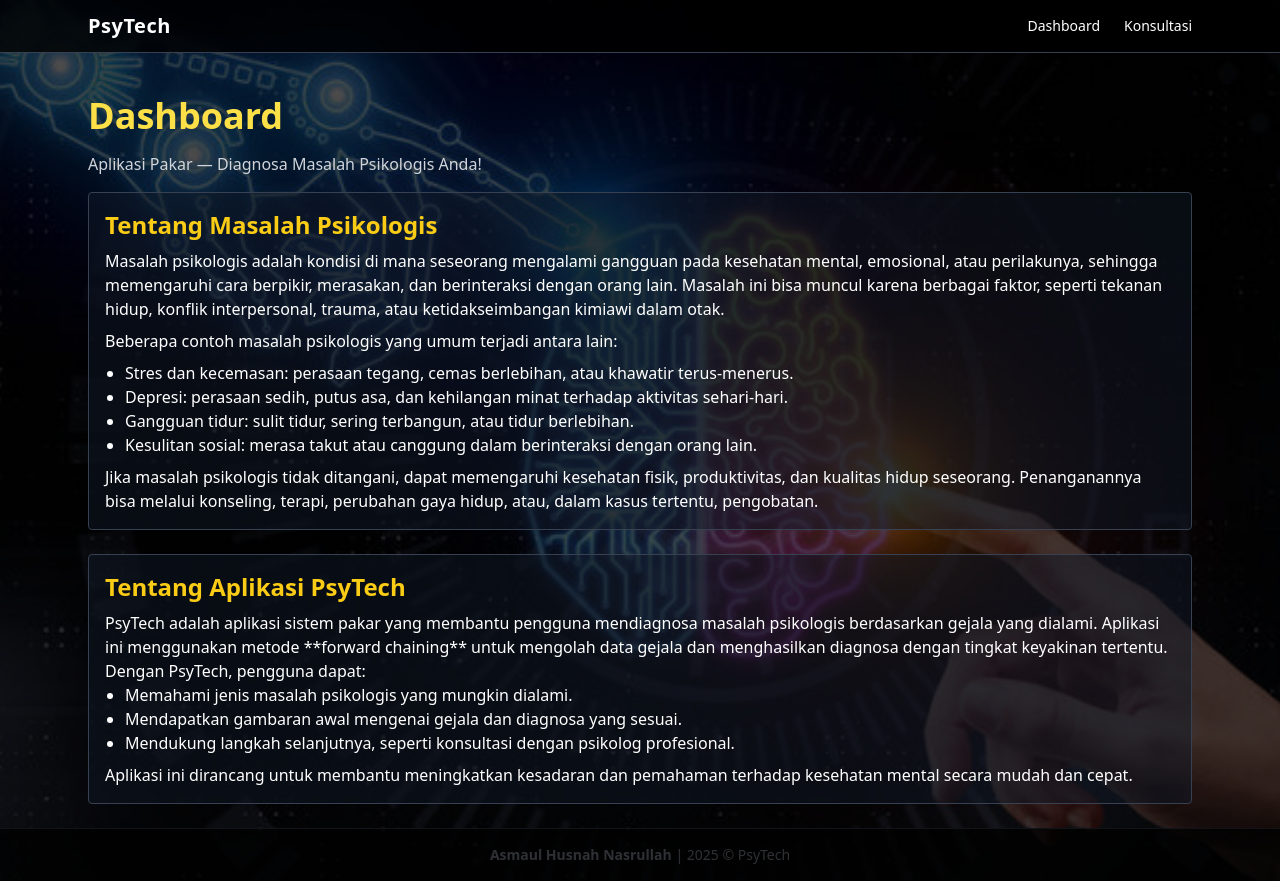
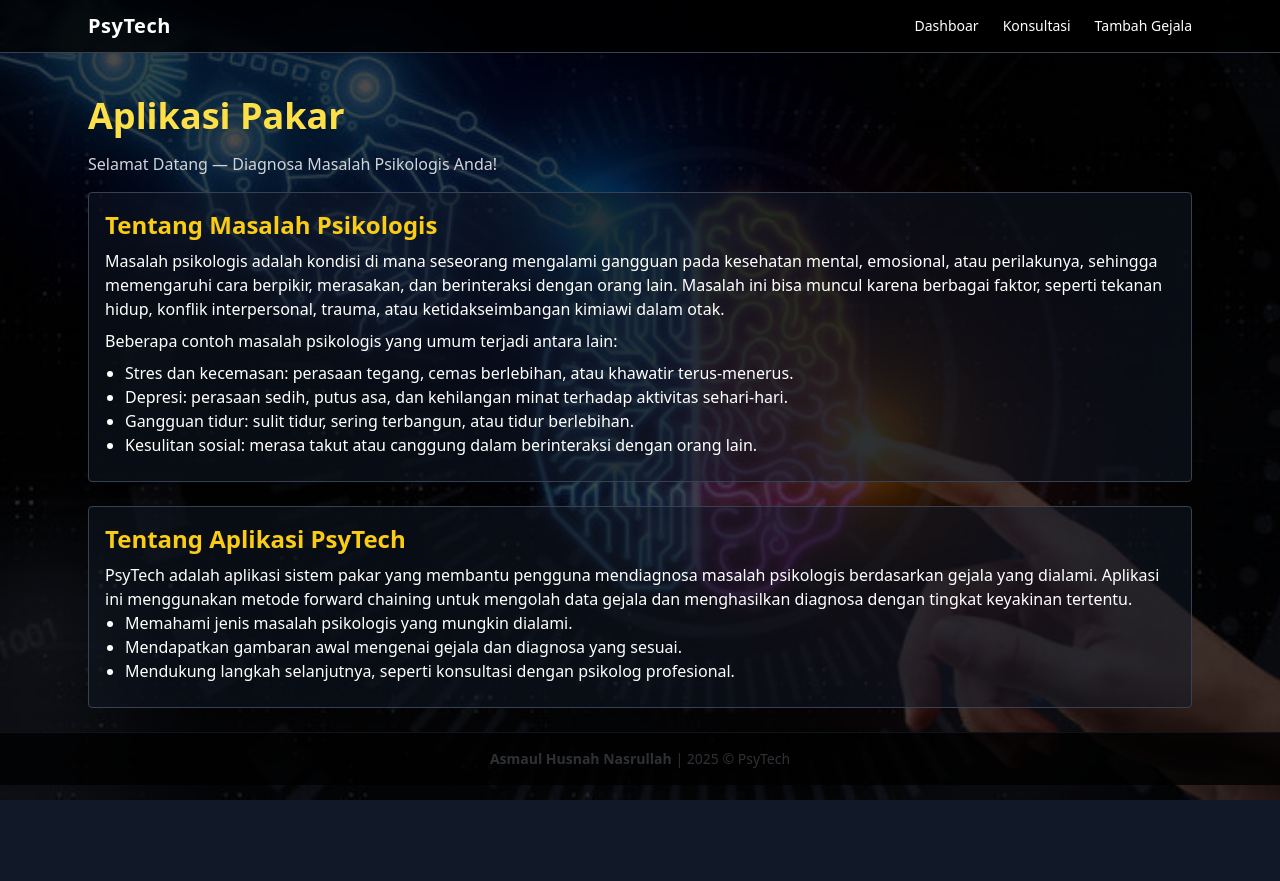
Before and after one commit to asmaulhusnel/ExpertSystem-PsyTech, a React (Vite) app: page / in a window 1280 px wide. After the commit the page ends 800 px from the top, so only its background shows below. Built offline with nearby package versions, Linux system fonts and the light colour scheme.

Commit message:
Update App.jsx

```diff
--- a/src/App.jsx
+++ b/src/App.jsx
@@ -69,6 +69,8 @@ export default function App() {
   const [result, setResult] = useState(null);
   const [page, setPage] = useState("dashboard");
 
+  const [newSymptomText, setNewSymptomText] = useState("");
+
   function toggleSymptom(id) {
     setSelectedSymptoms((s) =>
       s.includes(id) ? s.filter((x) => x !== id) : [...s, id]
@@ -84,6 +86,16 @@ export default function App() {
   function reset() {
     setSelectedSymptoms([]);
     setResult(null);
+  }
+
+  function addSymptom(e) {
+    e.preventDefault();
+    if (!newSymptomText.trim()) return alert("Masukkan teks gejala.");
+    const id = "s" + (kb.symptoms.length + 1 + Math.floor(Math.random() * 1000));
+    const newSym = { id, text: newSymptomText.trim() };
+    setKb((k) => ({ ...k, symptoms: [...k.symptoms, newSym] }));
+    setNewSymptomText("");
+    alert("Gejala berhasil ditambahkan (disimpan sementara).");
   }
 
   const symptomMap = {};
@@ -102,8 +114,9 @@ export default function App() {
         <div className="max-w-6xl mx-auto px-6 py-3 flex justify-between items-center">
           <div className="text-xl font-bold tracking-wide">PsyTech</div>
           <div className="flex space-x-6 text-sm">
-            <button onClick={() => setPage("dashboard")} className="hover:text-yellow-400 transition">Dashboard</button>
+            <button onClick={() => setPage("dashboard")} className="hover:text-yellow-400 transition">Dashboar</button>
             <button onClick={() => setPage("konsultasi")} className="hover:text-yellow-400 transition">Konsultasi</button>
+            <button onClick={() => setPage("tambah-gejala")} className="hover:text-yellow-400 transition">Tambah Gejala</button>
           </div>
         </div>
       </header>
@@ -112,9 +125,9 @@ export default function App() {
         {/* Dashboard Page */}
         {page === "dashboard" && (
           <section>
-            <h1 className="text-4xl font-bold mb-4 text-yellow-300">Dashboard</h1>
+            <h1 className="text-4xl font-bold mb-4 text-yellow-300">Aplikasi Pakar</h1>
             <p className="mb-4 text-gray-300">
-              Aplikasi Pakar — Diagnosa Masalah Psikologis Anda!
+             Selamat Datang — Diagnosa Masalah Psikologis Anda!
             </p>
 
             {/* Penjelasan Masalah Psikologis */}
@@ -130,28 +143,19 @@ export default function App() {
                 <li>Gangguan tidur: sulit tidur, sering terbangun, atau tidur berlebihan.</li>
                 <li>Kesulitan sosial: merasa takut atau canggung dalam berinteraksi dengan orang lain.</li>
               </ul>
-              <p>
-                Jika masalah psikologis tidak ditangani, dapat memengaruhi kesehatan fisik, produktivitas, dan kualitas hidup seseorang. Penanganannya bisa melalui konseling, terapi, perubahan gaya hidup, atau, dalam kasus tertentu, pengobatan.
-              </p>
             </div>
 
             {/* Penjelasan tentang aplikasi PsyTech */}
             <div className="mb-6 p-4 bg-gray-900/50 rounded border border-gray-700">
               <h2 className="text-2xl font-semibold mb-2 text-yellow-400">Tentang Aplikasi PsyTech</h2>
               <p>
-                PsyTech adalah aplikasi sistem pakar yang membantu pengguna mendiagnosa masalah psikologis berdasarkan gejala yang dialami. Aplikasi ini menggunakan metode **forward chaining** untuk mengolah data gejala dan menghasilkan diagnosa dengan tingkat keyakinan tertentu.
-              </p>
-              <p>
-                Dengan PsyTech, pengguna dapat:
+                PsyTech adalah aplikasi sistem pakar yang membantu pengguna mendiagnosa masalah psikologis berdasarkan gejala yang dialami. Aplikasi ini menggunakan metode forward chaining untuk mengolah data gejala dan menghasilkan diagnosa dengan tingkat keyakinan tertentu.
               </p>
               <ul className="list-disc pl-5 mb-2">
                 <li>Memahami jenis masalah psikologis yang mungkin dialami.</li>
                 <li>Mendapatkan gambaran awal mengenai gejala dan diagnosa yang sesuai.</li>
                 <li>Mendukung langkah selanjutnya, seperti konsultasi dengan psikolog profesional.</li>
               </ul>
-              <p>
-                Aplikasi ini dirancang untuk membantu meningkatkan kesadaran dan pemahaman terhadap kesehatan mental secara mudah dan cepat.
-              </p>
             </div>
           </section>
         )}
@@ -251,6 +255,26 @@ export default function App() {
             </div>
           </section>
         )}
+
+        {/* Tambah Gejala Page */}
+        {page === "tambah-gejala" && (
+          <section>
+            <h2 className="text-3xl font-bold mb-4 text-yellow-300">Tambah Gejala Baru</h2>
+            <form onSubmit={addSymptom} className="p-6 bg-gray-900/50 rounded border border-gray-700 max-w-md">
+              <label className="block mb-2">Nama Gejala:</label>
+              <input
+                type="text"
+                value={newSymptomText}
+                onChange={(e) => setNewSymptomText(e.target.value)}
+                placeholder="Masukkan gejala baru"
+                className="w-full p-2 rounded bg-gray-800 text-white border border-gray-600 mb-4"
+              />
+              <button className="px-4 py-2 bg-yellow-400 rounded text-black hover:bg-yellow-500 transition">
+                Tambah Gejala
+              </button>
+            </form>
+          </section>
+        )}
       </main>
 
       <footer className="py-4 text-center text-gray-400 text-sm bg-black/80 border-t border-gray-700">
```
